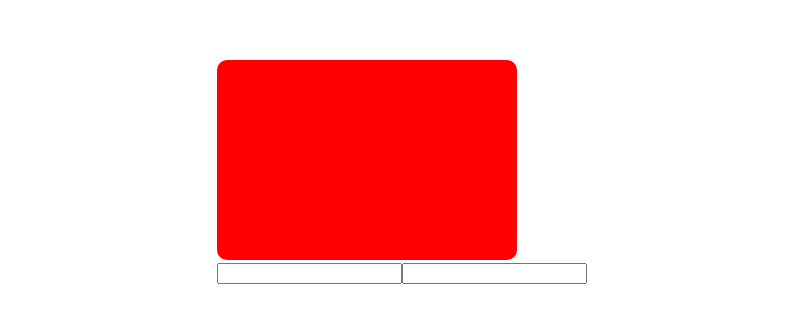
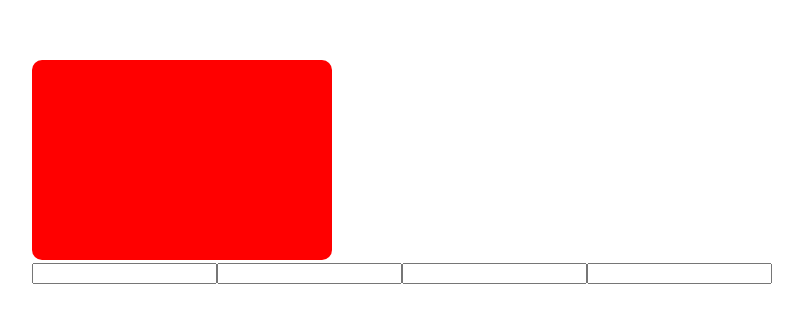
Before and after one commit to iassia/react-playground, a React (Vite) app: page / in a window 1280 px wide. Shown: the part 228-550 px from the top of the page, without its empty margins (238-1041 px from the left). Built offline with nearby package versions, Linux system fonts and the light colour scheme.

Commit message:
feat: implement all input interface

```diff
--- a/src/App.tsx
+++ b/src/App.tsx
@@ -6,28 +6,55 @@ enum CardFace {
   BACK,
 }
 
+interface Methods {
+  [key: string]: React.Dispatch<React.SetStateAction<string>>
+}
+
 function App() {
   const [cvv, setCvv] = useState('')
   const [number, setNumber] = useState('')
+  const [name, setName] = useState('')
+  const [validThru, setValidThru] = useState('')
+  const methods: Methods = { setCvv, setNumber, setName, setValidThru }
   const [toggle, setToggle] = useState(false)
   const cardFace: CardFace = toggle ? CardFace.FRONT : CardFace.BACK
 
-  const handleCvv = (event: React.ChangeEvent<HTMLInputElement>) => {
-    setCvv(event.target.value)
-  }
-
-  const handleNumber = (event: React.ChangeEvent<HTMLInputElement>) => {
-    setNumber(event.target.value)
+  const handleInput = (event: React.ChangeEvent<HTMLInputElement>) => {
+    const inputName = event.target.name
+      .split('-')
+      .map((word) => word.charAt(0).toUpperCase() + word.slice(1))
+      .join('')
+    methods[`set${inputName}`](event.target.value)
   }
 
   return (
     <div>
-      <CreditCard number={number} cvv={cvv} face={cardFace} />
-      <input onChange={handleNumber} value={number} />
+      <CreditCard
+        number={number}
+        cvv={cvv}
+        name={name}
+        validThru={validThru}
+        face={cardFace}
+      />
       <input
+        type='number'
+        name='number'
+        onChange={handleInput}
+        value={number}
+      />
+      <input type='text' name='name' onChange={handleInput} value={name} />
+      <input
+        type='text'
+        name='valid-thru'
+        onChange={handleInput}
+        value={validThru}
+      />
+      <input
+        type='number'
+        name='cvv'
         onFocus={() => setToggle(true)}
         onBlur={() => setToggle(false)}
-        onChange={handleCvv}
+        onChange={handleInput}
         value={cvv}
       />
     </div>
--- a/src/components/credit-card/CreditCard.tsx
+++ b/src/components/credit-card/CreditCard.tsx
@@ -49,14 +49,28 @@ const FlipCardBodyBack = styled(FlipCardBody)`
 type CreditCardProps = {
   cvv: string
   face: CardFace
+  name: string
   number: string
+  validThru: string
 }
 
-const CreditCard = ({ cvv, face, number }: CreditCardProps) => {
+const CreditCard = ({
+  cvv,
+  face,
+  name,
+  number,
+  validThru,
+}: CreditCardProps) => {
   return (
-    <FlipCard role='img'>
-      <FlipCardInner face={face}>
-        <FlipCardBodyFront>{number}</FlipCardBodyFront>
+    <FlipCard role='img' aria-label='Credit Card'>
+      <FlipCardInner aria-hidden='true' face={face}>
+        <FlipCardBodyFront>
+          {number}
+          <br />
+          {name}
+          <br />
+          {validThru}
+        </FlipCardBodyFront>
         <FlipCardBodyBack>{cvv}</FlipCardBodyBack>
       </FlipCardInner>
     </FlipCard>
```
